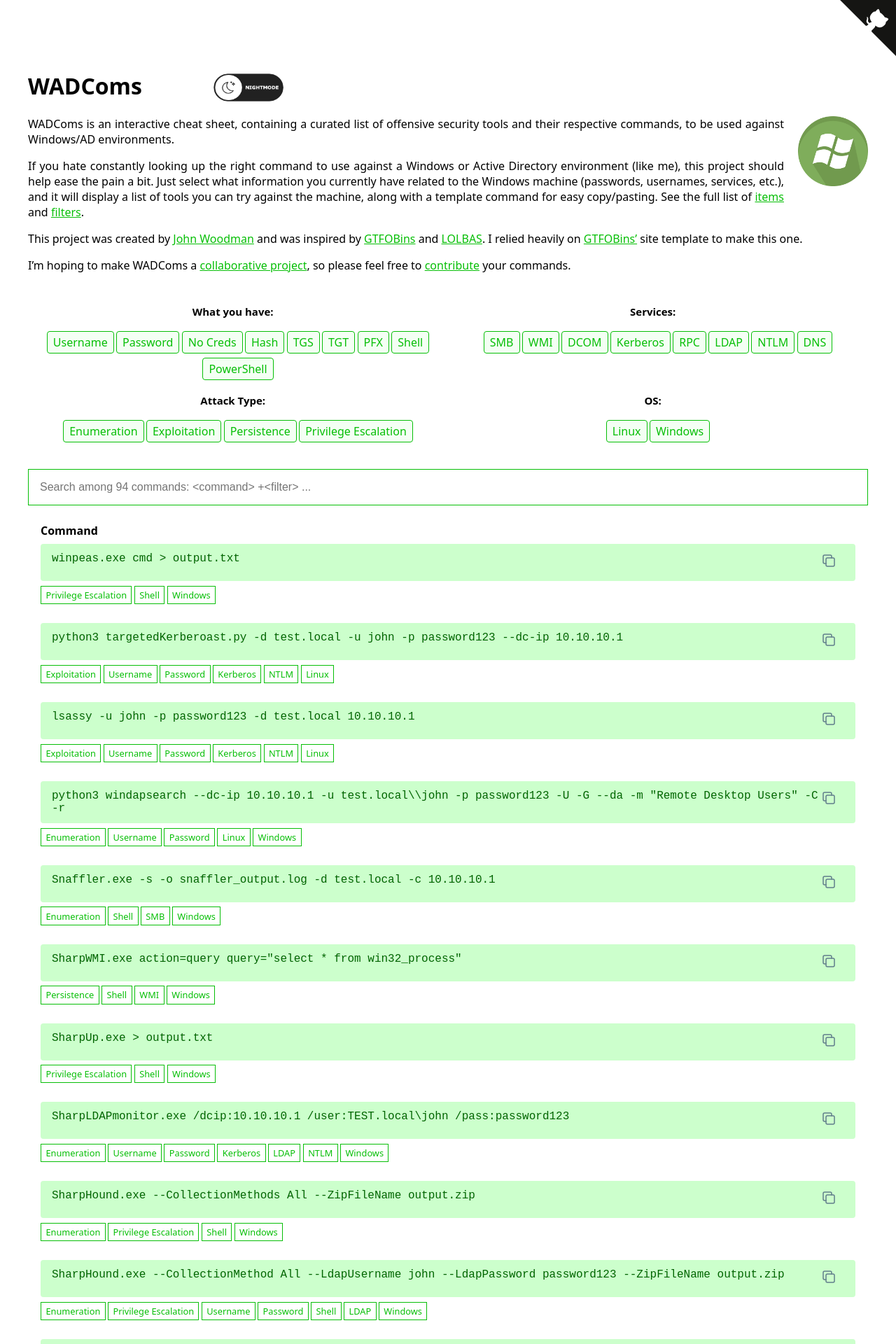
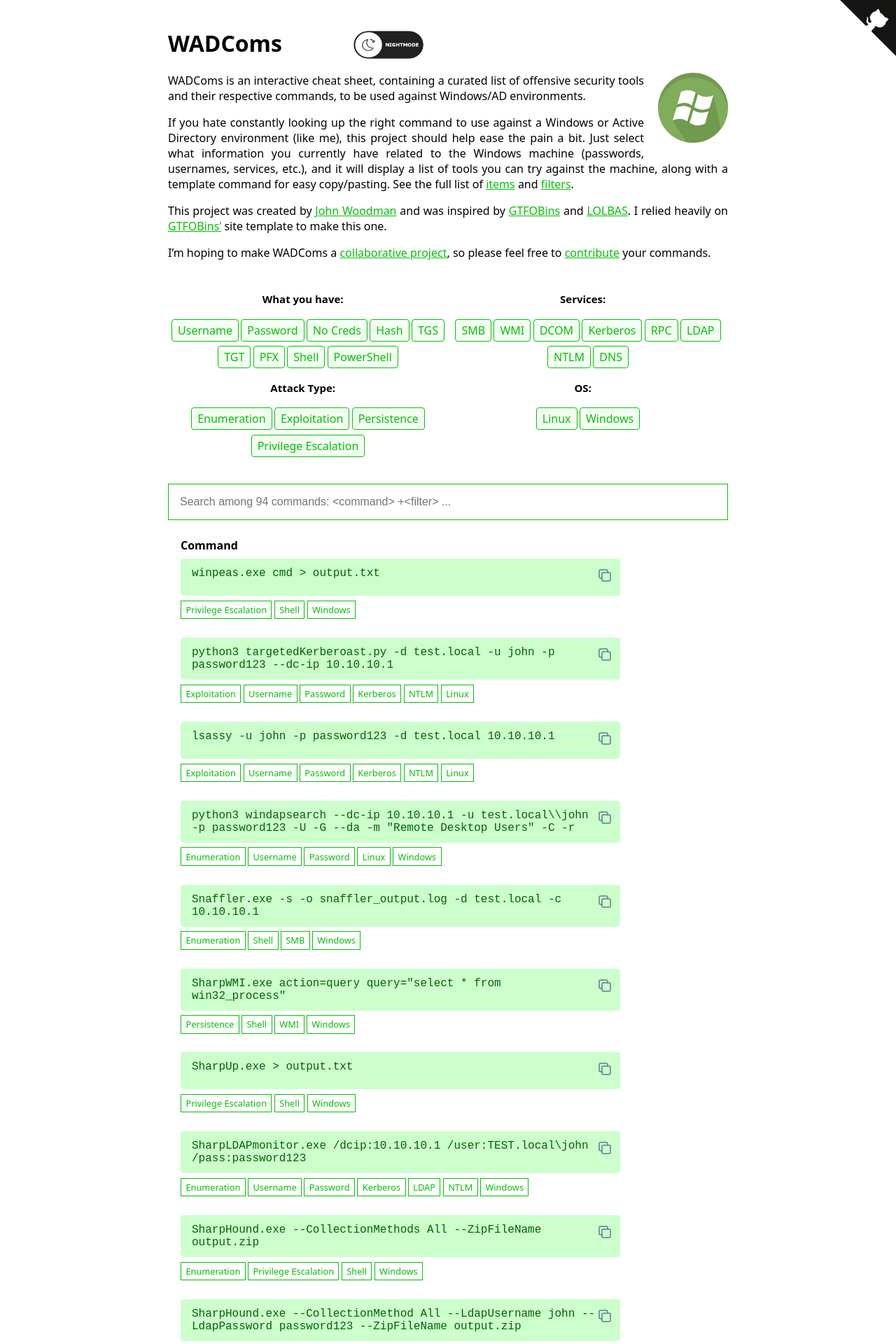
Before and after one commit to WADComs/WADComs.github.io, a Jekyll site: the page built from index.md, in a window 1280 px wide. Shown: the top 1920 px of the page at 70% size. Built offline with Jekyll 4.4.1, drawn with Linux system fonts in a browser that asks for light colours.

Commit message:
Revert "space_usage_and_scroll"

```diff
--- a/assets/style.scss
+++ b/assets/style.scss
@@ -14,9 +14,8 @@ $layout-break: "(min-width: #{$column-width + $grace-space})";
 
 @media #{$layout-break} {
   body {
-    // width: $column-width;
+    width: $column-width;
     margin: 40px auto;
-    padding: 40px;
   }
 
   p {
@@ -47,9 +46,7 @@ pre {
   background: $lighter;
   padding: 1em;
   overflow-x: auto;
-  word-break: break-word;
-  overflow-wrap: anywhere;
-  white-space: normal;
+  white-space: pre-wrap;
 
   code {
     padding: 0;
@@ -279,6 +276,7 @@ h1 {
   overflow-wrap: anywhere;
   white-space: normal;
   background: $marked;
+  max-width: 78%;
 
 }
 
```
